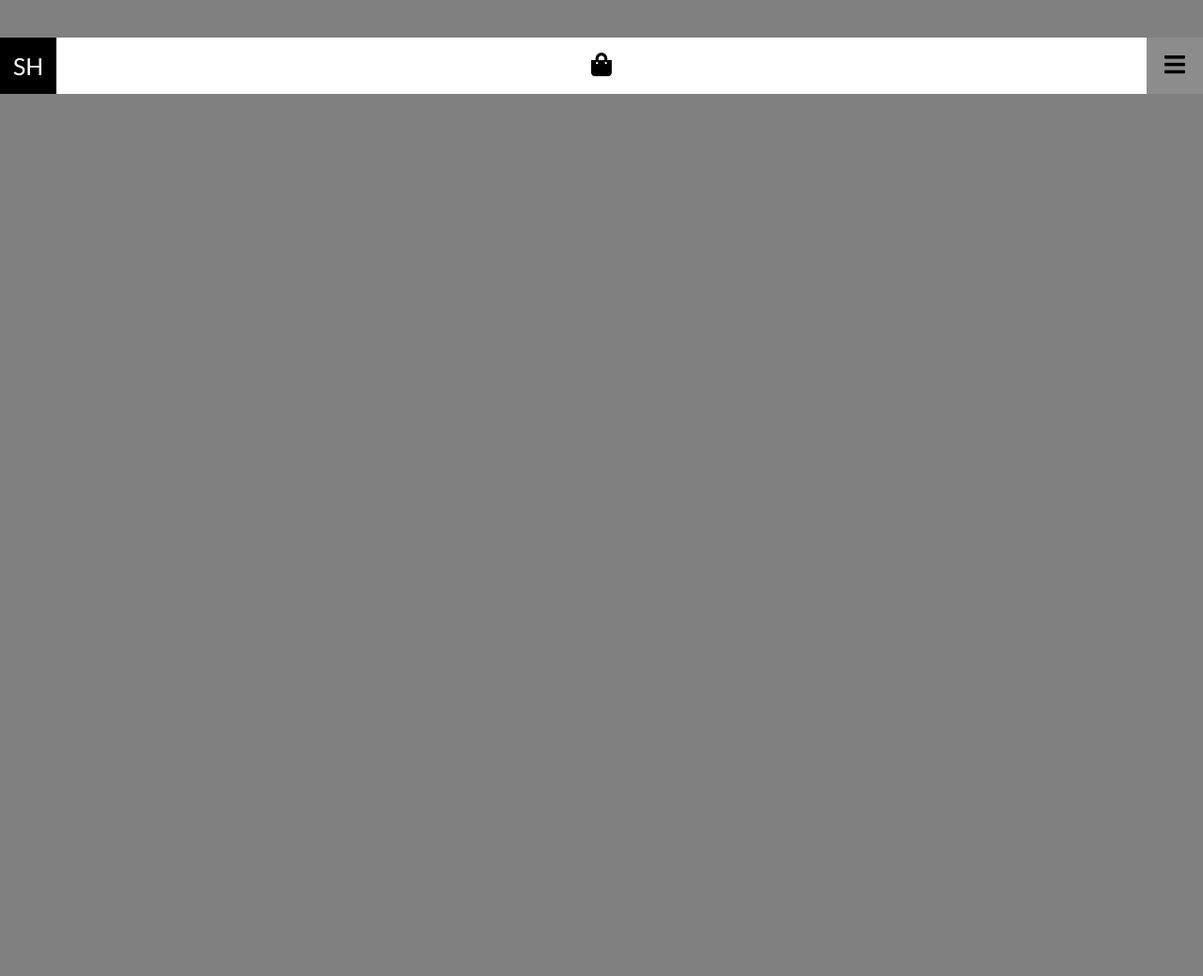
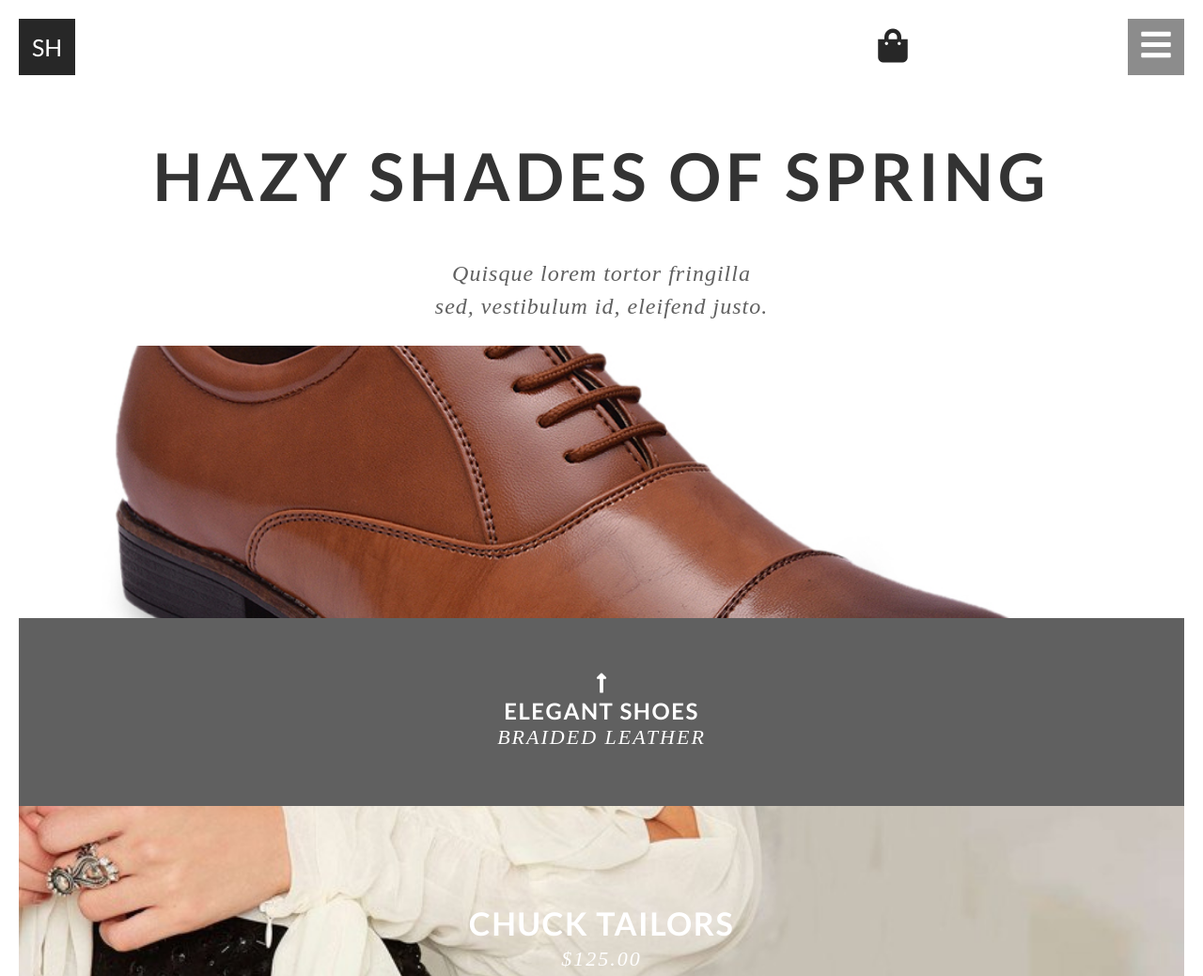
Before and after one commit to lordshtein/Hazy_Shades_Shop, a website: page index.html in a window 1280 px wide. Shown: the top 1039 px of the page at 94% size. Before the commit the page ends 800 px from the top, so only its background shows below. Drawn offline with nearby package versions, Linux system fonts and the light colour scheme; files that its build step writes are made by us from their sources; a web font is replaced by a local one.

Commit message:
adding preview

```diff
--- a/index.html
+++ b/index.html
@@ -13,9 +13,9 @@
 <body>
     <header>
 
-        <div class='header-logo'>
+        <button class='header-logo btn'>
             <span class='name'>sh</span>
-        </div>
+        </button>
         <!--
         <ul class='header-menu'>
             <li class='header-menu__item'>
@@ -39,15 +39,72 @@
             </li>
         </ul>
         -->
-        <div class='basket'>
+        <button class='basket btn'>
             <i class="fas fa-shopping-bag"></i>
-        </div>
+        </button>
 
-        <button class='menu-button'>
+        <button class='menu-button btn'>
             <i class="fas fa-bars"></i>
         </button>
 
     </header>
 
+    <div class='container'>
+        <h1 class='title'>hazy shades of spring</h1>
+        <p class='subtitle'>Quisque lorem tortor fringilla
+            <br>sed, vestibulum id, eleifend justo.</p>
+    </div>
+
+    <ul class='container preview'>
+
+        <li class='preview__item picture1'>
+            <a href="#" class='preview__link'>
+
+            </a>
+        </li>
+
+        <li class='preview__item information'>
+            <a href="#" class='preview__link'>
+                <span class='arrows'><i class="fas fa-long-arrow-alt-up"></i></span>
+                <h3>elegant shoes</h3>
+                <h4>braided leather</h4>
+            </a>
+        </li>
+
+        <li class='preview__item picture2'>
+            <a href="#" class='preview__link'>
+                <h2>chuck tailors</h2>
+                <h4>$125.00</h4>
+            </a>
+        </li>
+
+        <li class='preview__item picture3'>
+            <a href="#" class='preview__link'>
+                <h2>basic blazer</h2>
+                <h4>from $199.00</h4>
+            </a>
+        </li>
+
+        <li class='preview__item information'>
+            <a href="#" class='preview__link'>
+                <h2>premium product</h2>
+                <h4>-50% sale</h4>
+            </a>
+        </li>
+
+        <li class='preview__item picture4'>
+            <a href="#" class='preview__link'>
+                <h2>basic blazer</h2>
+                <h4>from $199.00</h4>
+            </a>
+        </li>
+    </ul>
+
+    <div class='container'>
+        <h1 class='title2'>sign up to receive our updates</h1>
+        <p class='subtitle'>Nulla ipsum dolor lacus> suscipit adipiscing.Cum sociis natoque penatibus.
+        </p>
+    </div>
+
 </body>
 </html>
--- /dev/null
+++ b/sass/base/_typography.scss
@@ -0,0 +1,74 @@
+.title {
+    font-family: 'Lato';
+    font-size: 70px;
+    text-transform: uppercase;
+    letter-spacing: 5px;
+    color: #333;
+    line-height: 80px;
+    text-align: center;
+    width:100%;
+}
+
+.title2 {
+    font-family: 'Lato';
+    font-size: 34px;
+    text-transform: uppercase;
+    letter-spacing: 1.5px;
+    color: #333;
+    line-height: 34px;
+    text-align: center;
+    width:100%;
+    padding-top: 40px;
+}
+
+.subtitle {
+    font-family: 'Lustria';
+    font-size: 24px;
+    letter-spacing: 1px;
+    color: #606060;
+    line-height: 35px;
+    text-align: center;
+    font-style: italic;
+    width:100%;
+}
+
+.arrows {
+    font-size: 24px;
+    color: #fff;
+    font-weight: 200;
+}
+
+h2 {
+    font-family: 'Lato';
+  font-size: 34px;
+  line-height: 27px;
+  color: #fff;
+  text-transform: uppercase;
+  letter-spacing: 1.5px;
+  margin: 0 0;
+  padding-bottom: 10px;
+
+}
+
+h3 {
+  font-family: 'Lato';
+  font-size: 24px;
+  line-height: 27px;
+  color: #fff;
+  text-transform: uppercase;
+  letter-spacing: 1.5px;
+  margin: 0 0;
+
+}
+
+h4 {
+    font-family: 'Lustria';
+    font-size: 22px;
+    line-height: 30px;
+    color: #fff;
+    text-transform: uppercase;
+    font-style: italic;
+    letter-spacing: 2px;
+    font-weight: 400;
+    margin: 0 0;
+}
--- /dev/null
+++ b/sass/components/_buttons.scss
@@ -0,0 +1,39 @@
+.btn {
+    padding: 0;
+    border: none;
+    background-color: inherit;
+    box-sizing: border-box;
+
+}
+
+.header-logo {
+    background-color: #272727;
+    width: 60px;
+    height: 60px;
+    display: block;
+    text-align: center;
+    line-height: 60px;
+}
+
+.name {
+    text-transform: uppercase;
+    font-size: 25px;
+    font-family: 'Lato';
+    color: #fff;
+
+}
+
+.basket {
+    font-size: 36px;
+    line-height: 60px;
+    margin-left: 50%;
+    color: #272727;
+}
+
+.menu-button {
+    color: white;
+    background-color: #8c8c8c;
+    font-size: 36px;
+    width: 60px;
+    height: 60px;
+}
--- /dev/null
+++ b/sass/layout/_containers.scss
@@ -0,0 +1,6 @@
+.container {
+    padding-right: 20px;
+    padding-left: 20px;
+    width: 100%;
+    box-sizing: border-box;
+}
--- /dev/null
+++ b/sass/layout/_grid.scss
@@ -0,0 +1,52 @@
+.preview {
+    display: grid;
+    grid-template-columns: 1fr;
+    grid-template-rows: repeat(2, 29fr 20fr 29fr);
+}
+
+.picture1 {
+    background: url(http://127.0.0.1:8887/img/shoes.jpg) 100% no-repeat;
+    background-size: cover;
+    min-height: 290px;
+}
+
+.picture2 {
+    background: url(http://127.0.0.1:8887/img/dress.jpg) 100% no-repeat;
+    background-size: cover;
+    min-height: 290px;
+}
+
+.picture3 {
+    background: url(http://127.0.0.1:8887/img/blazer2.jpg) 100% no-repeat;
+    background-size: cover;
+    min-height: 290px;
+}
+
+.picture4 {
+    background: url(http://127.0.0.1:8887/img/blazer.jpeg) 100% no-repeat;
+    background-size: cover;
+    min-height: 290px;
+}
+
+.preview__item {
+    list-style: none;
+    display: flex;
+    align-items: center;
+}
+
+.information {
+    min-height: 200px;
+    background-color: #606060;
+
+}
+.preview__link {
+    width: 100%;
+    height: 100%;
+    display: block;
+    text-decoration: none;
+    display: flex;
+    justify-content: center;
+    align-items: center;
+    flex-direction: column;
+    align-self: center;
+}
--- /dev/null
+++ b/sass/layout/_header.scss
@@ -0,0 +1,8 @@
+header {
+  background-color: white;
+  display: flex;
+  flex-direction: row;
+  padding: 20px 20px;
+  justify-content: space-between;
+  box-sizing: border-box;
+}
--- a/sass/layout/header.scss
+++ /dev/null
@@ -1,40 +0,0 @@
-header {
-  background-color: white;
-  display: flex;
-  flex-direction: row;
-  margin: 20px auto;
-  justify-content: space-between;
-}
-
-.header-logo {
-  background-color: black;
-  width: 60px;
-  height: 60px;
-  display: block;
-  text-align: center;
-  line-height: 60px;
-}
-
-.name {
-  text-transform: uppercase;
-  font-size: 25px;
-  font-family: 'Lato';
-  color: #fff;
-
-}
-
-.basket {
-  font-size: 25px;
-  line-height: 60px;
-
-}
-.menu-button {
-  padding: 0;
-  border: none;
-  color: inherit;
-  background-color: #8c8c8c;
-  font-size: 25px;
-  width: 60px;
-  height: 60px;
-  box-sizing: border-box;
-}
--- a/sass/main.scss
+++ b/sass/main.scss
@@ -1,8 +1,6 @@
-body {
-  background-color: grey;
-  padding: 20px 20px 20px 0;
-  width: 100%;
-  min-width: 480px;
-}
-
-@import './layout/header.scss'
+@import './layout/header';
+@import './pages/starter';
+@import './components/buttons';
+@import './base/typography';
+@import './layout/grid';
+@import './layout/containers';
--- /dev/null
+++ b/sass/pages/_starter.scss
@@ -0,0 +1,8 @@
+// html {
+//  overflow-y: hidden;
+//}
+
+body {
+    width: 100%;
+    min-width: 480px;
+}
```
Also changed, not shown: img/blazer.jpeg (added), img/blazer2.jpg (added), img/dress.jpg (added), img/shoes.jpg (added), img/shoes1.jpg (added).
